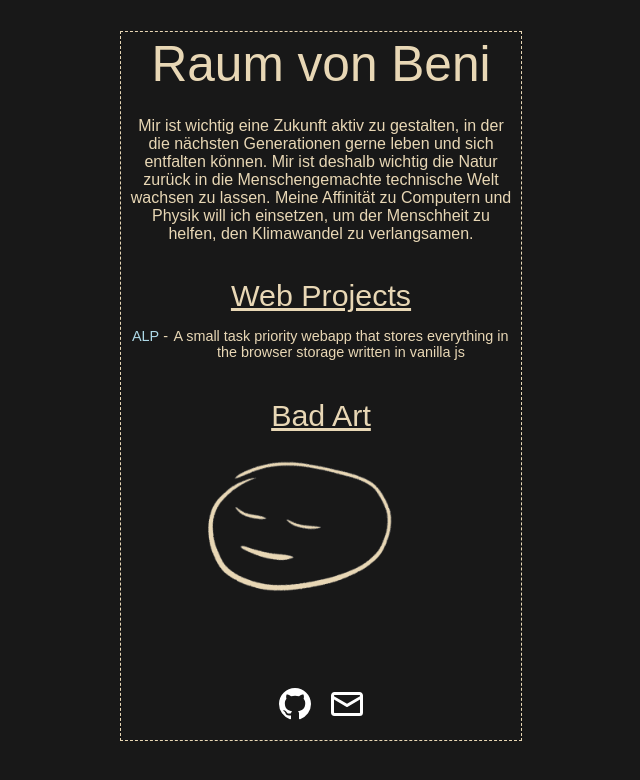
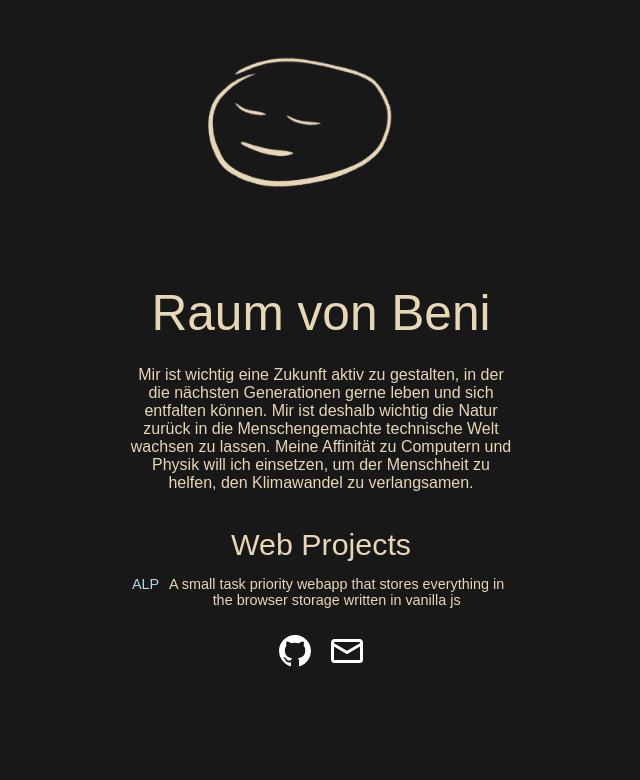
Before and after one commit to bbeni/bbeni.github.io, a plain HTML site: page index.html in a window 1280 px wide. Shown: the whole page, without its empty margins (319-959 px from the left). Drawn offline with Linux system fonts and the light colour scheme; a web font is replaced by a local one.

Commit message:
implreved style

```diff
--- a/index.html
+++ b/index.html
@@ -12,6 +12,8 @@
   <body>
     <div class="beni-main">
 
+        <p><img src="images/head_shake.gif"/></p>
+
         <h1>Raum von Beni</h1>
 
         <p>Mir ist wichtig eine Zukunft aktiv zu gestalten, in der die nächsten Generationen gerne leben und sich entfalten können. Mir ist deshalb wichtig die Natur zurück in die Menschengemachte technische Welt wachsen zu lassen. Meine Affinität zu Computern und Physik will ich einsetzen, um der Menschheit zu helfen, den Klimawandel zu verlangsamen.</p>
@@ -21,14 +23,10 @@
         <table>
             <tr>
                 <td><a href="https://github.com/bbeni/alp2">ALP</a></td>
-                <td>-</td>
                 <td>A small task priority webapp that stores everything in the browser storage written in vanilla js</td>
             </tr>
         </table>
 
-        <h2>Bad Art</h2>
-
-        <p><img src="images/head_shake.gif"/></p>
 
         <p>
             <a class="boxed" href="https://github.com/bbeni" target="_blank" title="GitHub">
--- a/style/my_style.css
+++ b/style/my_style.css
@@ -18,7 +18,8 @@ div.beni-main {
     margin-top: 2rem;
     margin-bottom: 2rem;
     width: 25rem;
-    outline: dashed 0.1rem #e8d7b5;
+    /* outline: dashed 0.03rem #e8d7b5;
+    */
 }
 
 a {
@@ -53,7 +54,6 @@ h2 {
     font-size: 1.9rem;
     padding: 0.2rem;
     margin-top: 1.5rem;
-    text-decoration: underline;
 }
 
 p {
```
